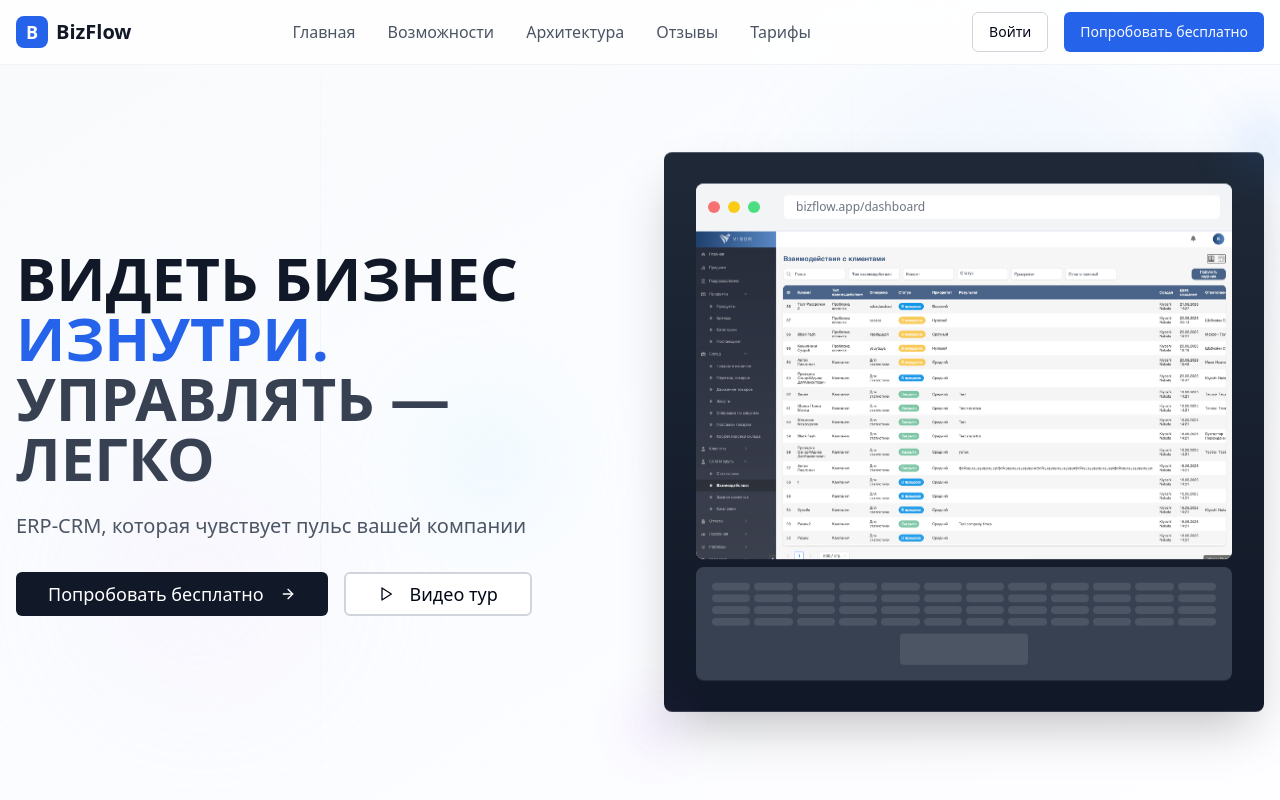
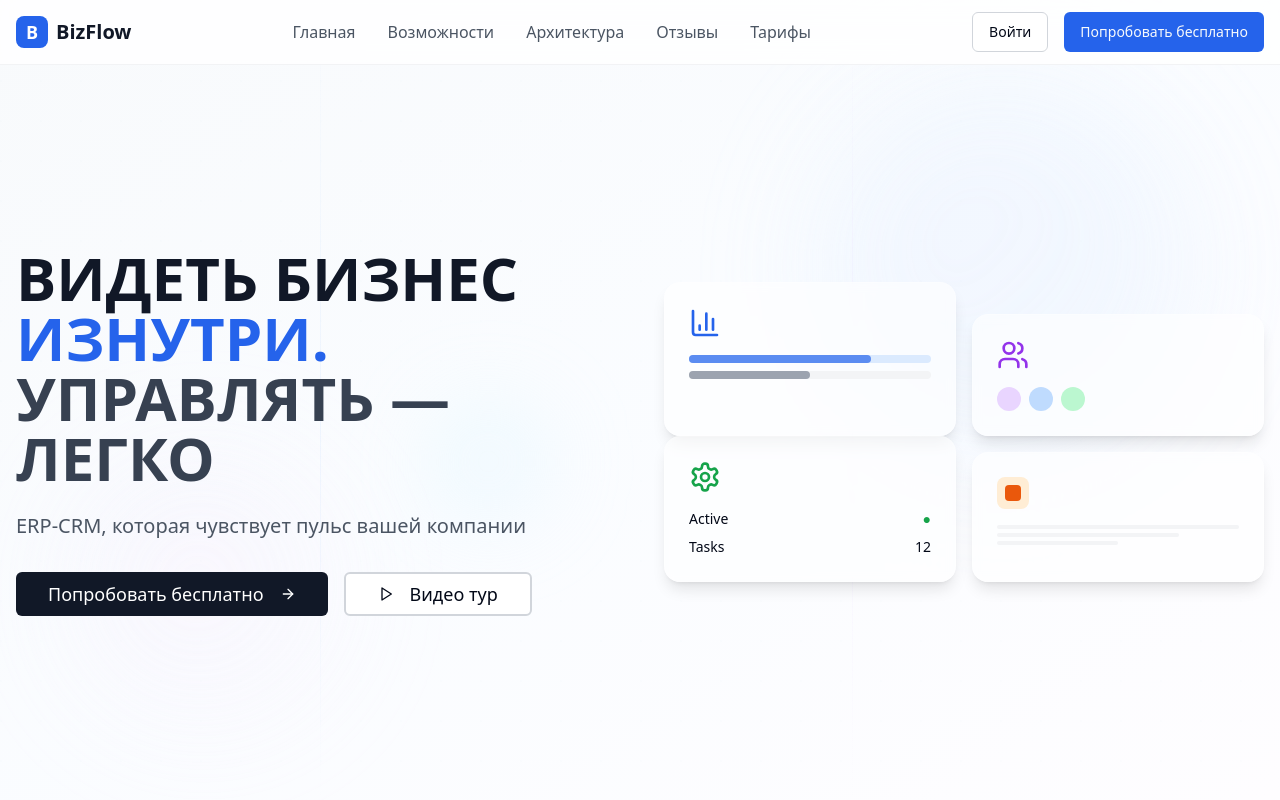
Before and after one commit to ulugbek-dev/russian-spark-page-design, a React (Vite) app: page / in a window 1280 px wide. Shown: the top 800 px of the page. Built offline with nearby package versions, Linux system fonts and the light colour scheme.

Commit message:
Reverted to commit b9321d6cb2591284d7621e98e29a99b17063df45

```diff
--- a/src/components/Hero.tsx
+++ b/src/components/Hero.tsx
@@ -1,6 +1,6 @@
 
 import React, { useEffect, useState } from 'react';
-import { Play, ArrowRight } from 'lucide-react';
+import { Play, ArrowRight, BarChart3, Users, Settings } from 'lucide-react';
 import { Button } from '@/components/ui/button';
 
 const Hero = () => {
@@ -94,57 +94,64 @@ const Hero = () => {
             className="relative"
             style={{ transform: `translateY(${scrollY * -0.05}px)` }}
           >
-            {/* Laptop Mockup */}
-            <div className="relative max-w-4xl mx-auto">
-              {/* Laptop Base */}
-              <div className="bg-gradient-to-b from-gray-800 to-gray-900 rounded-lg p-8 shadow-2xl transform perspective-1000 rotate-x-12">
-                {/* Screen */}
-                <div className="bg-white rounded-lg overflow-hidden shadow-inner">
-                  {/* Browser Header */}
-                  <div className="bg-gray-100 p-3 flex items-center gap-2 border-b">
-                    <div className="flex gap-2">
-                      <div className="w-3 h-3 bg-red-400 rounded-full"></div>
-                      <div className="w-3 h-3 bg-yellow-400 rounded-full"></div>
-                      <div className="w-3 h-3 bg-green-400 rounded-full"></div>
-                    </div>
-                    <div className="flex-1 bg-white rounded px-3 py-1 text-xs text-gray-500 ml-4">
-                      bizflow.app/dashboard
-                    </div>
+            <div className="grid grid-cols-2 gap-4">
+              <div
+                className="bg-white/60 backdrop-blur-sm p-6 rounded-2xl shadow-lg hover:shadow-xl transition-all duration-500 hover:scale-105 border border-white/20"
+                style={{ transform: `translateY(${scrollY * -0.02}px)` }}
+              >
+                <BarChart3 className="h-8 w-8 text-blue-600 mb-4" />
+                <div className="space-y-2">
+                  <div className="h-2 bg-blue-100 rounded-full">
+                    <div className="h-2 bg-blue-600 rounded-full w-3/4 animate-pulse" />
                   </div>
-
-                  {/* CRM Interface */}
-                  <div className="aspect-[16/10] relative overflow-hidden">
-                    <img
-                      src="/lovable-uploads/d8027224-f83e-4f5e-b334-2f9f23a8e2b6.png"
-                      alt="CRM Interface"
-                      className="w-full h-full object-cover object-top"
-                    />
-
-                    {/* Overlay for better integration */}
-                    <div className="absolute inset-0 bg-gradient-to-t from-white/10 to-transparent pointer-events-none"></div>
+                  <div className="h-2 bg-gray-100 rounded-full">
+                    <div className="h-2 bg-gray-400 rounded-full w-1/2" />
                   </div>
-                </div>
-
-                {/* Laptop Keyboard */}
-                <div className="mt-2 bg-gray-700 rounded-lg p-4">
-                  <div className="grid grid-cols-12 gap-1">
-                    {Array.from({ length: 48 }, (_, i) => (
-                      <div key={i} className="bg-gray-600 rounded h-2"></div>
-                    ))}
-                  </div>
-                  <div className="mt-2 bg-gray-600 rounded h-8 mx-auto w-32"></div>
                 </div>
               </div>
 
-              {/* Floating Elements */}
               <div
-                className="absolute -top-8 -right-8 w-16 h-16 bg-blue-500/20 rounded-full blur-xl animate-pulse"
+                className="bg-white/60 backdrop-blur-sm p-6 rounded-2xl shadow-lg hover:shadow-xl transition-all duration-500 hover:scale-105 mt-8 border border-white/20"
                 style={{ transform: `translateY(${scrollY * 0.02}px)` }}
-              ></div>
+              >
+                <Users className="h-8 w-8 text-purple-600 mb-4" />
+                <div className="flex space-x-2">
+                  <div className="w-6 h-6 bg-purple-200 rounded-full" />
+                  <div className="w-6 h-6 bg-blue-200 rounded-full" />
+                  <div className="w-6 h-6 bg-green-200 rounded-full" />
+                </div>
+              </div>
+
               <div
-                className="absolute -bottom-8 -left-8 w-12 h-12 bg-purple-500/20 rounded-full blur-xl animate-pulse"
-                style={{ transform: `translateY(${scrollY * -0.03}px)` }}
-              ></div>
+                className="bg-white/60 backdrop-blur-sm p-6 rounded-2xl shadow-lg hover:shadow-xl transition-all duration-500 hover:scale-105 -mt-4 border border-white/20"
+                style={{ transform: `translateY(${scrollY * 0.03}px)` }}
+              >
+                <Settings className="h-8 w-8 text-green-600 mb-4" />
+                <div className="space-y-2">
+                  <div className="flex justify-between text-sm">
+                    <span>Active</span>
+                    <span className="text-green-600">●</span>
+                  </div>
+                  <div className="flex justify-between text-sm">
+                    <span>Tasks</span>
+                    <span>12</span>
+                  </div>
+                </div>
+              </div>
+
+              <div
+                className="bg-white/60 backdrop-blur-sm p-6 rounded-2xl shadow-lg hover:shadow-xl transition-all duration-500 hover:scale-105 border border-white/20"
+                style={{ transform: `translateY(${scrollY * -0.01}px)` }}
+              >
+                <div className="w-8 h-8 bg-orange-100 rounded-lg mb-4 flex items-center justify-center">
+                  <div className="w-4 h-4 bg-orange-600 rounded" />
+                </div>
+                <div className="space-y-1">
+                  <div className="h-1 bg-gray-100 rounded" />
+                  <div className="h-1 bg-gray-100 rounded w-3/4" />
+                  <div className="h-1 bg-gray-100 rounded w-1/2" />
+                </div>
+              </div>
             </div>
           </div>
         </div>
--- a/src/index.css
+++ b/src/index.css
@@ -149,15 +149,6 @@ All colors MUST be HSL.
   animation: scaleIn 0.6s ease-out;
 }
 
-/* 3D Perspective utilities */
-.perspective-1000 {
-  perspective: 1000px;
-}
-
-.rotate-x-12 {
-  transform: rotateX(12deg);
-}
-
 /* Smooth scrolling */
 html {
   scroll-behavior: smooth;
```
Also changed, not shown: public/lovable-uploads/d8027224-f83e-4f5e-b334-2f9f23a8e2b6.png (deleted).
